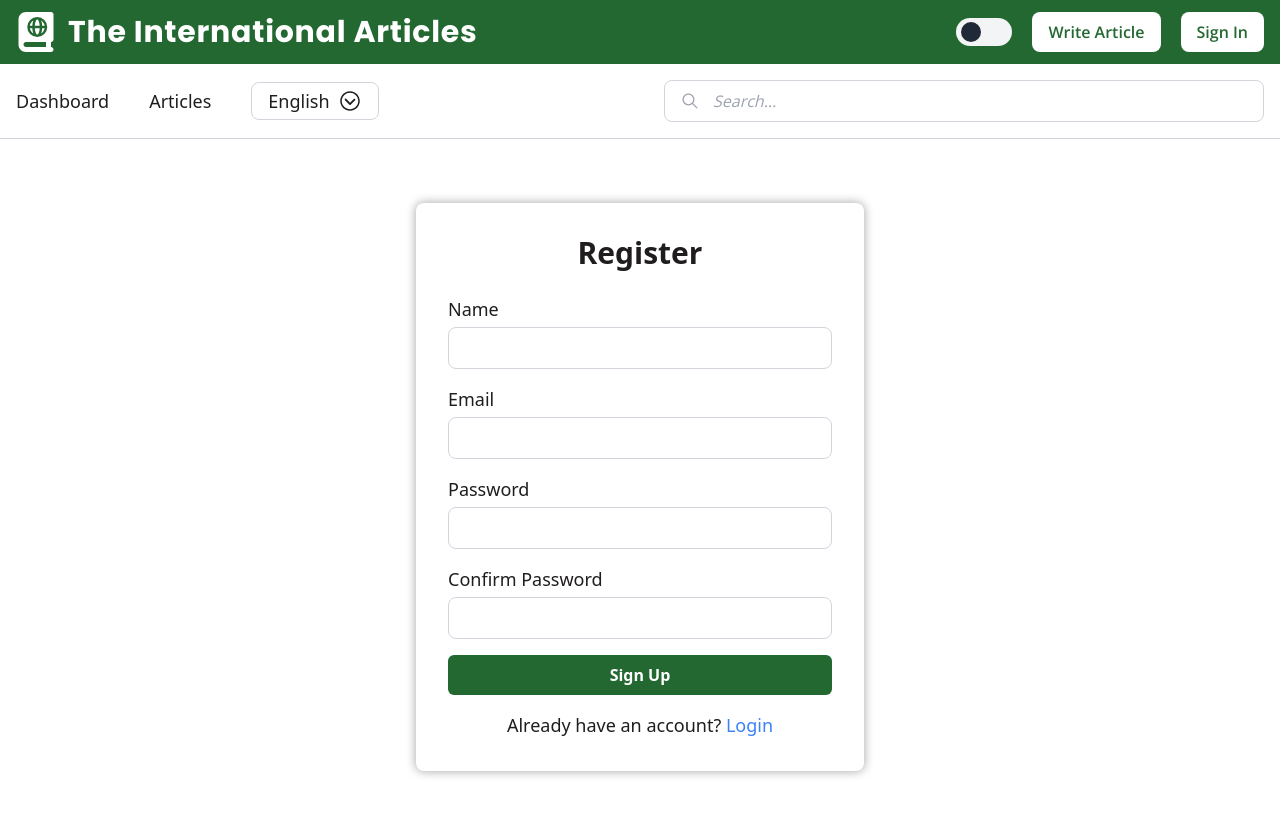
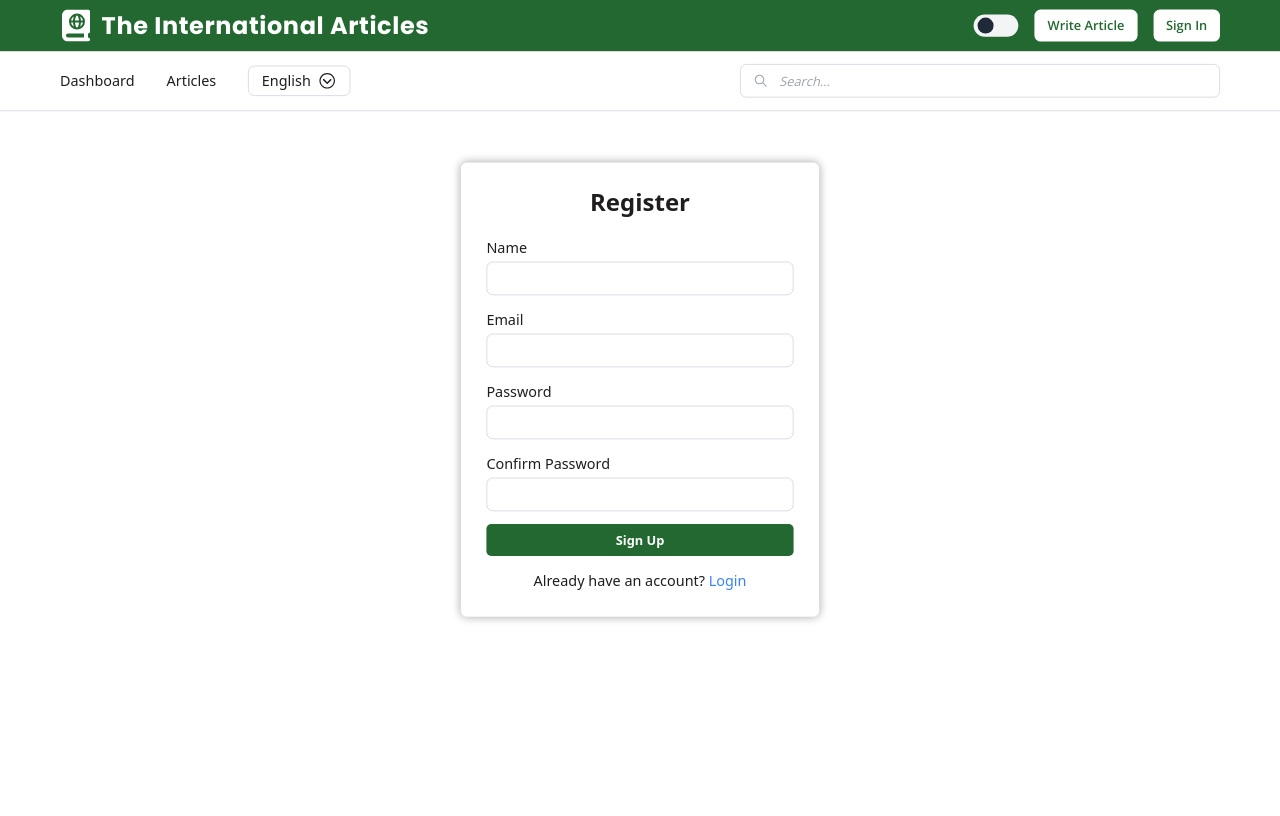
Before and after one commit to MarshallNickolauson/the-international-articles, a React (Vite) app in the folder frontend/: page /register in a window 1280 px wide. Shown: the top 816 px of the page. Built offline with nearby package versions, Linux system fonts and the light colour scheme.

Commit message:
update: zoom

```diff
--- a/frontend/src/index.css
+++ b/frontend/src/index.css
@@ -24,3 +24,9 @@ blockquote {
     padding-left: 15px;
     border-left: 3px solid #646464;
 }
+
+body {
+    transform: scale(0.8);
+    transform-origin: top left;
+    width: 125%;
+  }
```
